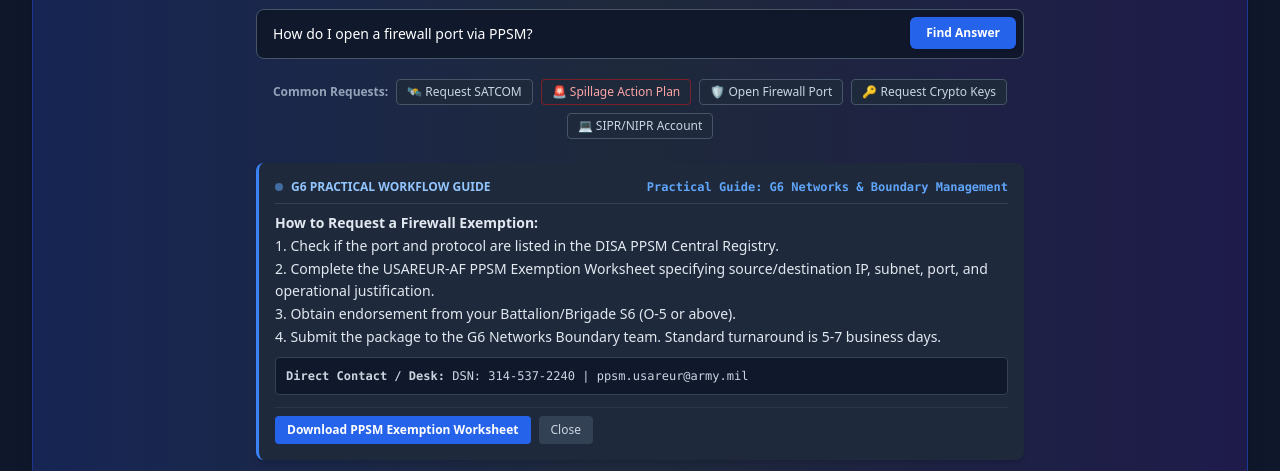
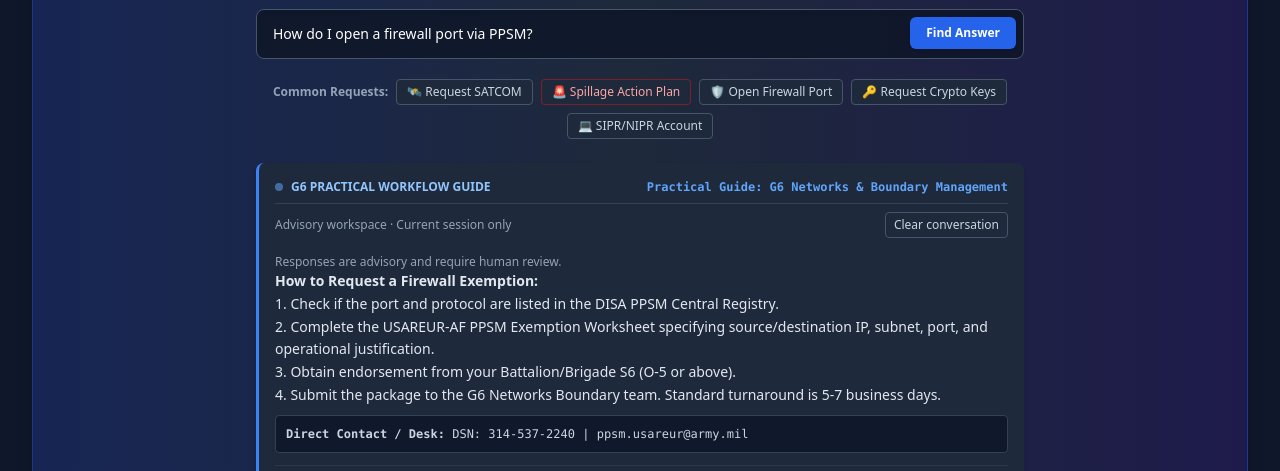
Before and after one commit to JasonRCarnes/usareur-g6-portal, a website: page index.html in a window 1280 px wide. Both pictures are taken after a click on the button "🛡️ Open Firewall Port". Shown: the part 306-777 px from the top of the page. Drawn offline with nearby package versions, Linux system fonts and the light colour scheme.

Commit message:
Add advisory workspace and chat history elements
Added advisory workspace section with clear conversation button and chat history.

```diff
--- a/index.html
+++ b/index.html
@@ -108,6 +108,34 @@
                         </div>
                         <span id="response-badge" class="text-xs text-slate-400 font-mono">Routing match: 100%</span>
                     </div>
+
+<div class="mb-3 flex items-center justify-between gap-2">
+    <span class="text-xs text-slate-400">
+        Advisory workspace · Current session only
+    </span>
+    <button
+        id="clear-chat-button"
+        type="button"
+        class="text-xs text-slate-300 hover:text-white border border-slate-600 rounded px-2 py-1">
+        Clear conversation
+    </button>
+</div>
+
+<div
+    id="chat-history"
+    role="log"
+    aria-live="polite"
+    aria-label="Advisor conversation"
+    class="space-y-3 mb-4">
+</div>
+
+<div
+    id="advisor-status"
+    class="text-xs text-slate-400"
+    role="status">
+    Responses are advisory and require human review.
+</div>
+
                     <div id="ai-response-text" class="leading-relaxed space-y-2">
                         <!-- Dynamic AI response loaded here -->
                     </div>
```
